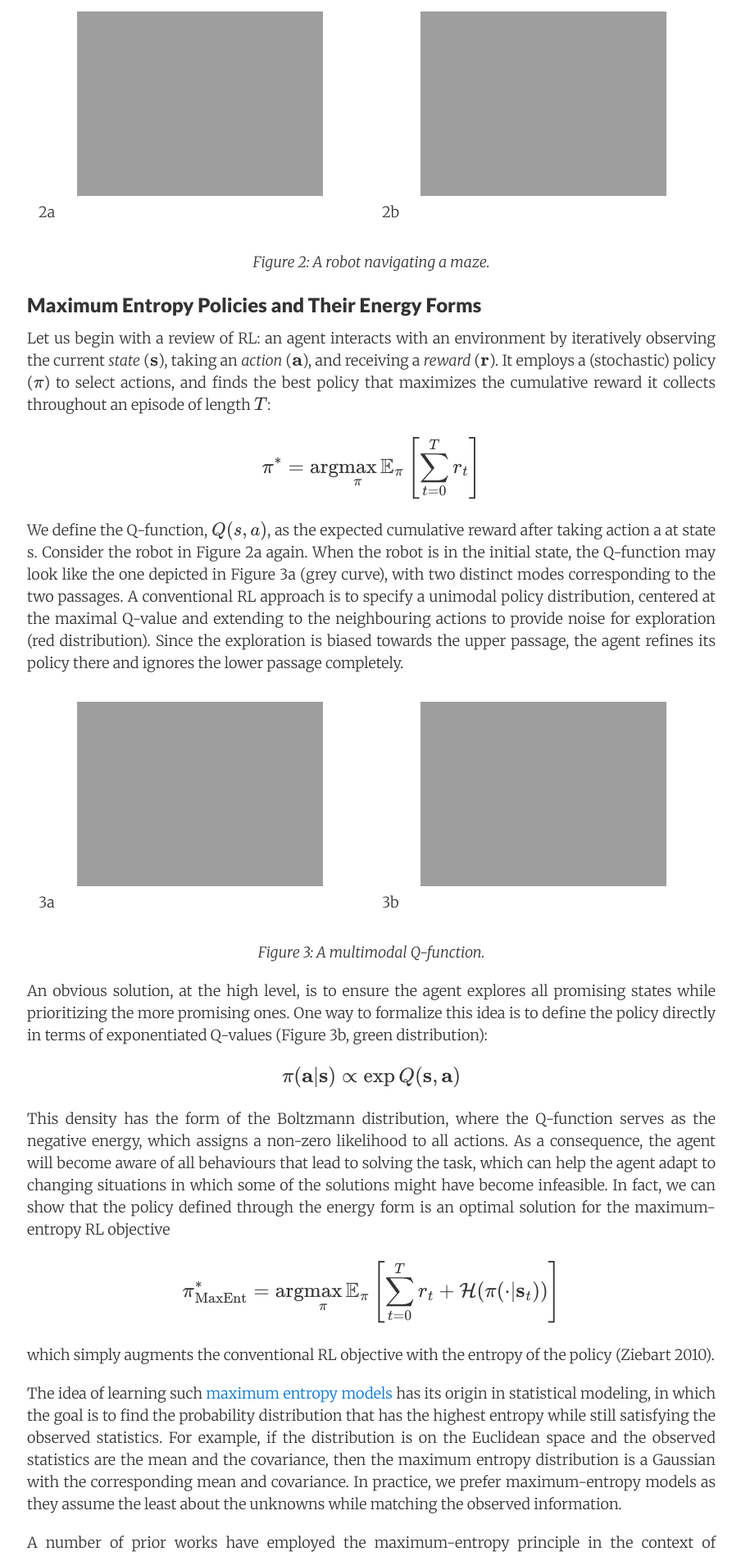
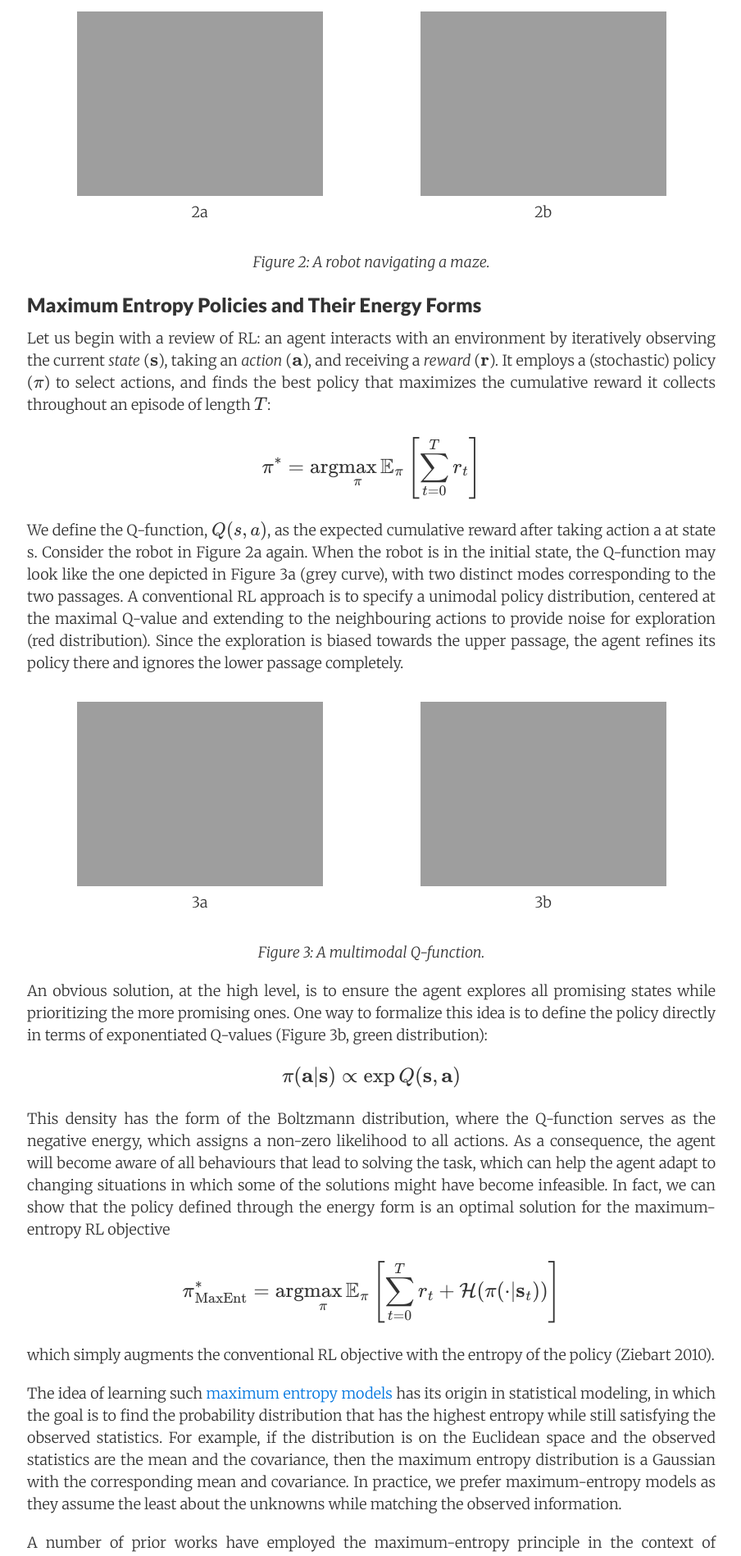
Before and after one commit to bairblog/bairblog.github.io, a Jekyll site: the page built from _posts/2017-10-06-soft-q-learning.md, in a window 1280 px wide. Shown: the part 1373-3271 px from the top of the page at 82% size, without its empty margins (187-1091 px from the left). Built offline with Jekyll 4.4.1, drawn with Linux system fonts in a browser that asks for light colours; nearby versions of some CDN libraries; formulas are drawn with MathJax 3; comment, search, counter and statistics services are not loaded.

Commit message:
fixed center fig refs for 10/6

```diff
--- a/_posts/2017-10-06-soft-q-learning.md
+++ b/_posts/2017-10-06-soft-q-learning.md
@@ -28,11 +28,11 @@ Why might finding only a single solution be undesirable? Knowing only one way to
   <tr>
     <td style="text-align:center;">
 			<img src="{{site.url}}{{site.baseurl}}/assets/softq/figure_2a_maze_one_path.png"
-			alt="maze_one_path" width="300"><p>2a</p>
+			alt="maze_one_path" width="300"><p class="center">2a</p>
 		</td>
     <td style="text-align:center;">
 			<img src="{{site.url}}{{site.baseurl}}/assets/softq/figure_2b_maze-two-paths.png"
-			alt="maze-two-paths" width="300"><p>2b</p>
+			alt="maze-two-paths" width="300"><p class="center">2b</p>
 		</td>
   </tr>
 </table>
@@ -53,11 +53,11 @@ We define the Q-function, $Q(s,a)$, as the expected cumulative reward after taki
   <tr>
     <td style="text-align:center;">
 			<img src="{{site.url}}{{site.baseurl}}/assets/softq/figure_3a_unimodal-policy.png"
-			alt="unimodal-policy" width="300"><p>3a</p>
+			alt="unimodal-policy" width="300"><p class="center">3a</p>
 		</td>
     <td style="text-align:center;">
 			<img src="{{site.url}}{{site.baseurl}}/assets/softq/figure_3b_multimodal_policy.png"
-			alt="multimodal_policy" width="300"><p>3b</p>
+			alt="multimodal_policy" width="300"><p class="center">3b</p>
 		</td>
   </tr>
 </table>
@@ -116,11 +116,11 @@ The standard practice in RL is to train an agent from scratch for each new task.
   <tr>
     <td style="text-align:center;">
 			<img src="{{site.url}}{{site.baseurl}}/assets/softq/figure_5a_pretrain_softql_small.gif"
-			alt="pretrain_softql_small" width="200"><p>5a</p>
+			alt="pretrain_softql_small" width="200"><p class="center">5a</p>
 		</td>
     <td style="text-align:center;">
 			<img src="{{site.url}}{{site.baseurl}}/assets/softq/figure_5b_finetune_ushape_2.gif"
-			alt="finetune_ushape_2" width="350"><p>5b</p>
+			alt="finetune_ushape_2" width="350"><p class="center">5b</p>
 		</td>
   </tr>
 </table>
--- a/css/bair-blog.css
+++ b/css/bair-blog.css
@@ -13,6 +13,10 @@ img.stretch-75 {
 
 .img-wrapper-center {
     text-align: center;
+}
+
+p.center {
+  text-align: center;
 }
 
 /*
```
